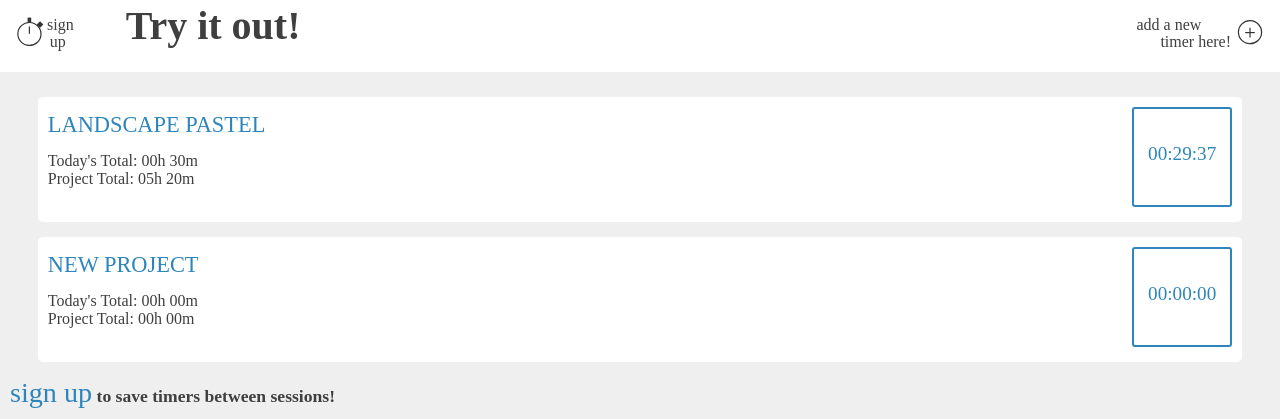
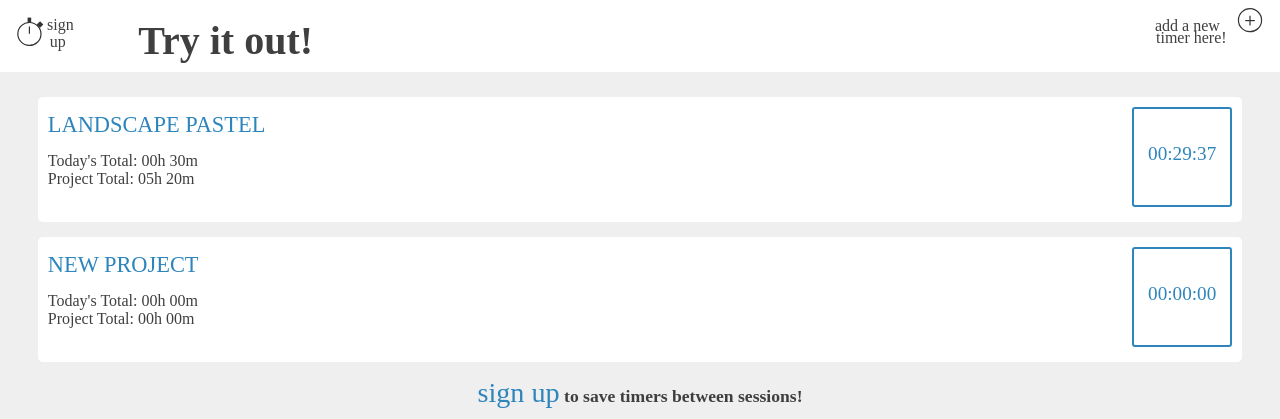
Before and after one commit to alodahl/project-timer, a website: page public/index.html in a window 1280 px wide. Shown: the part 3045-3464 px from the top of the page. Drawn offline with Linux system fonts and the light colour scheme.

Commit message:
minor timer section styling

```diff
--- a/public/index.css
+++ b/public/index.css
@@ -55,6 +55,8 @@ h1 {
 .rightnav {
   float: right;
   margin: 15px;
+  width: 100px;
+  height: 100%;
 }
 
 .icon-large {
@@ -103,12 +105,31 @@ h1 {
 }
 
 .try-it-out-header {
-  display: inline;
+  display: inline-block;
   font-size: 2.5em;
   padding: 15px;
   font-weight: 600;
   text-align: center;
-  width: 250px;
+  width: 200px;
+  margin: 0 auto;
+}
+
+.add-gray-icon {
+  float: right;
+  position: relative;
+  bottom: 48px;
+}
+
+.add-a-new {
+  position: relative;
+  right: 10px;
+  /*top: 10px;*/
+}
+
+.timer-here {
+  position: relative;
+  bottom: 6px;
+  right: 9px;
 }
 
 .timer-section {
--- a/public/index.html
+++ b/public/index.html
@@ -36,9 +36,9 @@
       </div>
       <h2 class="cursive try-it-out-header">Try it out!</h2>
       <div class="rightnav">
-        <span class="nav-text-right">add a new</span>
-        <span class="nav-text-right-line-two">timer here!</span>
-        <img class="icon-large" src="images/add-gray.svg" alt="Add Timer Icon">
+        <span class="add-a-new">add a new</span>
+        <span class="timer-here">timer here!</span>
+        <img class="icon-large add-gray-icon" src="images/add-gray.svg" alt="Add Timer Icon">
       </div>
     </section>
     <section class="timer-section">
@@ -58,10 +58,10 @@
         </div>
         <div class="timer-button">00:00:00</div>
       </div>
-      <span class="save-timers-message">
+      <div class="save-timers-message">
         <span class="cursive blue-sign-up">sign up</span>
         <b>to save timers between sessions!</b>
-      </span>
+      </div>
     </section>
   </main>
 </body>
```
